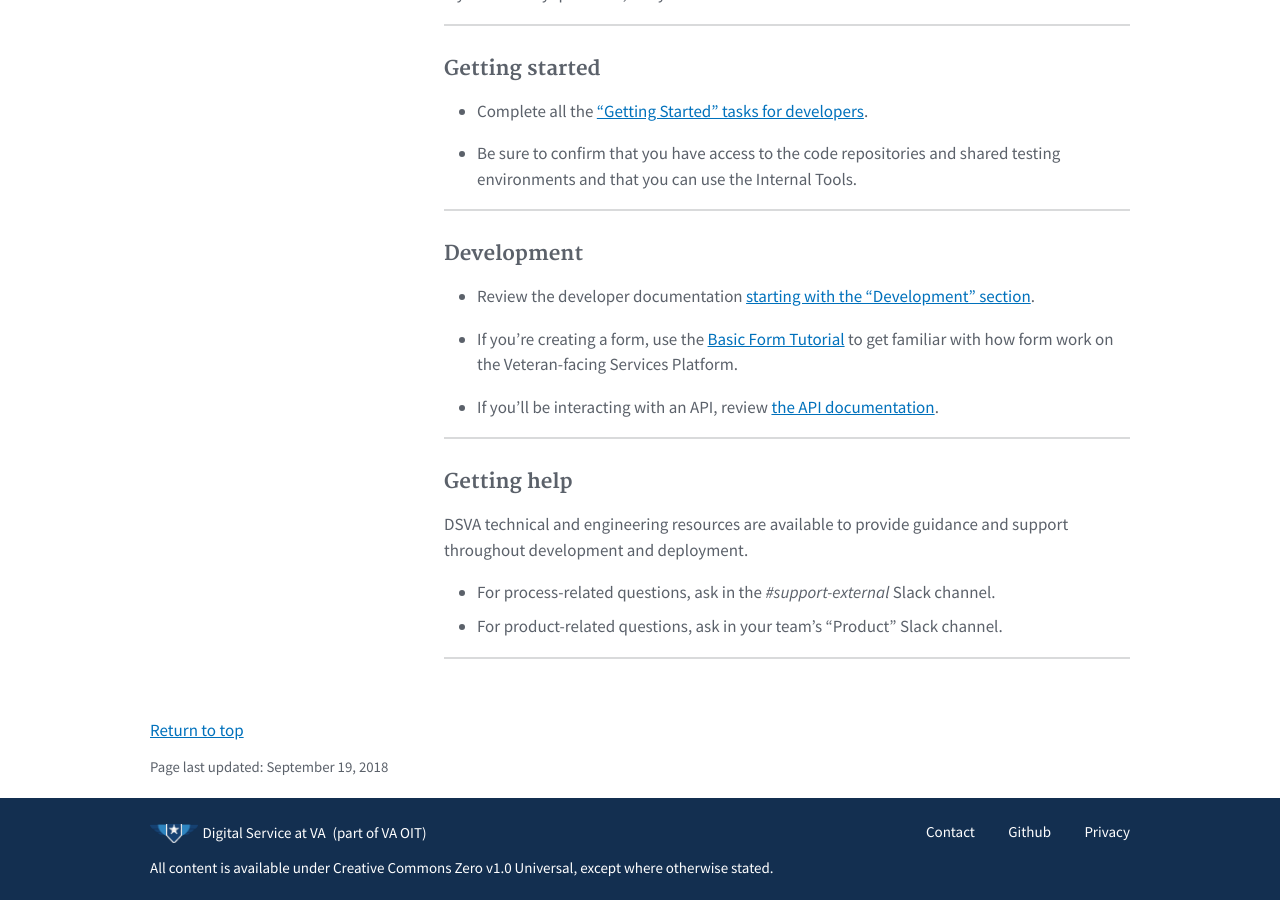
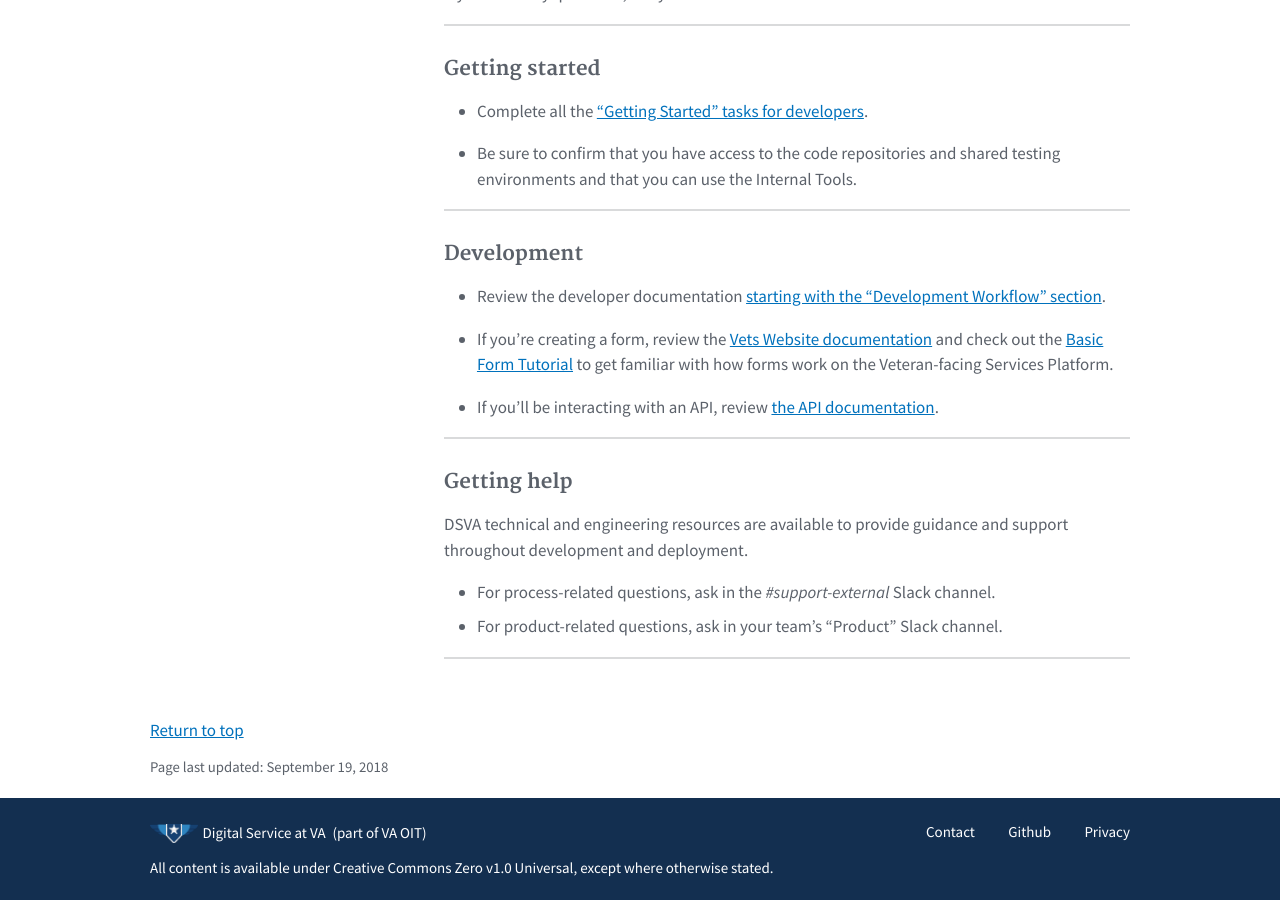
Before and after one commit to department-of-veterans-affairs/va-digital-service-handbook, a Jekyll site: the page built from _pages/resources/technical.md, in a window 1280 px wide and 900 px high, scrolled down 872 px. Built offline with Jekyll 4.4.1, drawn with Linux system fonts in a browser that asks for light colours; nearby versions of some CDN libraries.

Commit message:
update devdocs links

```diff
--- a/_pages/resources/technical.md
+++ b/_pages/resources/technical.md
@@ -43,7 +43,7 @@
 
 Teams working on the Veteran-facing Services Platform are required to have "Technical" as a skillset, including architecture, development, quality assurance, testing, and deployment (see [Team Roles]({{site.baseurl}}/resources/more/team-structure#team-roles)).
 
-Teams working on the Veteran-facing Services Platform are responsible for building services that follow guidelines in this Technical guide and in the <a href="https://department-of-veterans-affairs.github.io/va-digital-services-platform-docs/docs/vets-developer-docs/getting-started.html" target="_blank">Veteran-facing Services Platform Developer Documentation</a>.
+Teams working on the Veteran-facing Services Platform are responsible for building services that follow guidelines in this Technical guide and in the <a href="https://github.com/department-of-veterans-affairs/vets-external-teams/tree/master/DeveloperDocs" target="_blank">Veteran-facing Services Platform Developer Documentation</a>.
 
 If you have any questions, ask your DSVA contact.
 
@@ -52,7 +52,7 @@
 
 ### Getting started
 
-* Complete all the <a href="https://department-of-veterans-affairs.github.io/va-digital-services-platform-docs/docs/vets-developer-docs/getting-started.html#getting-started" target="_blank">"Getting Started" tasks for developers</a>.
+* Complete all the <a href="https://github.com/department-of-veterans-affairs/vets-external-teams/blob/master/DeveloperDocs/getting-started.md" target="_blank">"Getting Started" tasks for developers</a>.
 
 * Be sure to confirm that you have access to the code repositories and shared testing environments and that you can use the Internal Tools.
 
@@ -60,11 +60,11 @@
 
 ### Development
 
-* Review the developer documentation <a href="https://department-of-veterans-affairs.github.io/va-digital-services-platform-docs/docs/vets-developer-docs/getting-started.html#development" target="_blank">starting with the "Development" section</a>.
+* Review the developer documentation <a href="https://github.com/department-of-veterans-affairs/vets-external-teams/blob/master/DeveloperDocs/development-workflow.md" target="_blank">starting with the "Development Workflow" section</a>.
 
-* If you're creating a form, use the <a href="https://department-of-veterans-affairs.github.io/va-digital-services-platform-docs/docs/vets-developer-docs/vets-website/forms/form-tutorial.html" target="_blank">Basic Form Tutorial</a> to get familiar with how form work on the Veteran-facing Services Platform.
+* If you're creating a form, review the <a href="https://github.com/department-of-veterans-affairs/vets-external-teams/tree/master/DeveloperDocs/vets-website" target="_blank">Vets Website documentation</a> and check out the <a href="https://github.com/department-of-veterans-affairs/vets-external-teams/blob/master/DeveloperDocs/vets-website/forms/form-tutorial-basic.md" target="_blank">Basic Form Tutorial</a> to get familiar with how forms work on the Veteran-facing Services Platform.
 
-* If you'll be interacting with an API, review <a href="https://department-of-veterans-affairs.github.io/va-digital-services-platform-docs/docs/vets-developer-docs/vets-api/vets-api-readme.html" target="_blank">the API documentation</a>.
+* If you'll be interacting with an API, review <a href="https://github.com/department-of-veterans-affairs/vets-external-teams/tree/master/DeveloperDocs/vets-api" target="_blank">the API documentation</a>.
 
 <hr>
 
```
